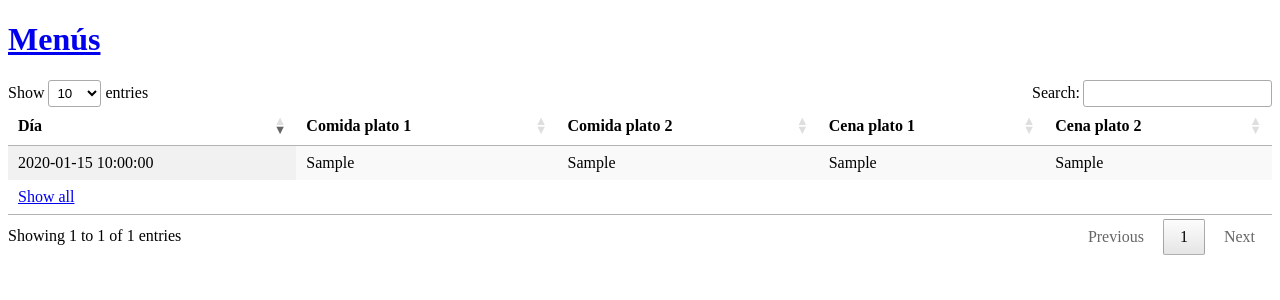
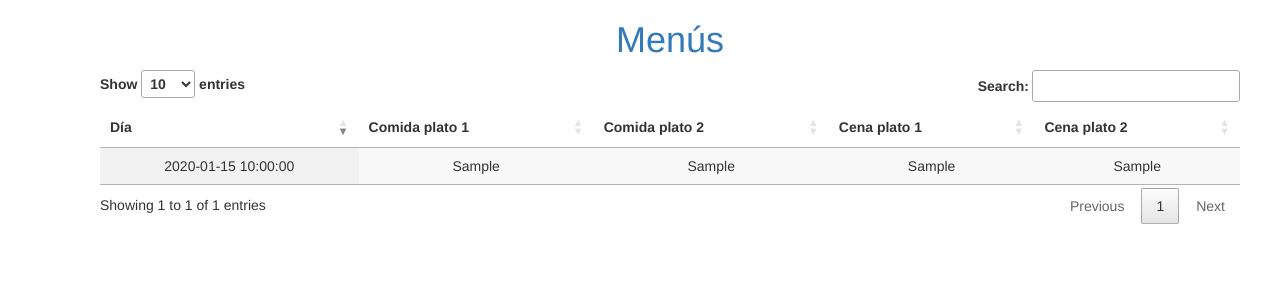
Before and after one commit to sralloza/flask-web, a Flask app: template app/menus/templates/beta.html in a window 1280 px wide. Shown: the top 300 px of the page. Run offline with Flask 2, Linux system fonts and the light colour scheme; the template is opened without the code that fills it: most values are stand-ins (such as "Sample title", 1, 10 or a date in 2020); some libraries are stand-ins or nearby versions.

Commit message:
Removed show all button from beta view

```diff
--- a/app/menus/templates/beta.html
+++ b/app/menus/templates/beta.html
@@ -1,6 +1,7 @@
 {% extends 'base.html' %}
 {% block page_content %}
 <div class="container text-center">
+    <div class="container text-center text-white bg-dark">
         <h1 style="color: #0088ff;" class="text-center  my-5">
             <a href="{{ last_url }}" target="_blank">Menús</a>
         </h1>
@@ -26,20 +27,17 @@
                 </tr>
                 {% endfor %}
                 </tbody>
-            <tbody>
-            <tr>
-                <td colspan="5"><a href="?all&beta">Show all</a></td>
-            </tr>
-            </tbody>
             </table>
         </div>
     </div>
-
+</div>
 {% endblock %}
 
 {% block styles %}
+{{ super() }}
 <link rel="stylesheet" type="text/css" href="{{ url_for('static', filename='css/menus.css') }}">
-<link rel="stylesheet" type="text/css" href="//cdn.datatables.net/1.10.19/css/jquery.dataTables.min.css">
+<link rel="stylesheet" type="text/css"
+      href="//cdn.datatables.net/1.10.19/css/jquery.dataTables.min.css">
 {% endblock %}
 
 {% block scripts %}
```
Lines whose indentation alone changed are shown as unchanged.
